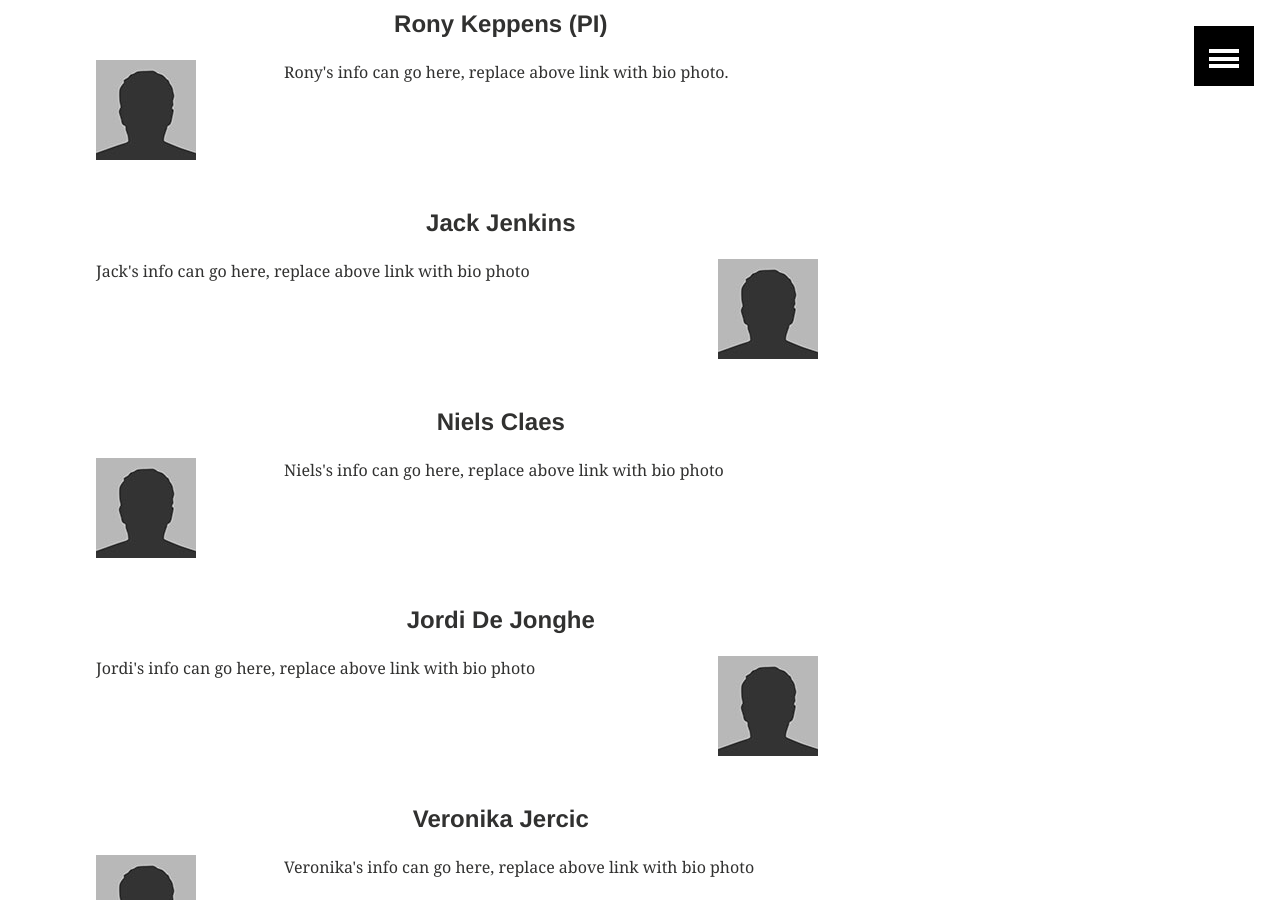
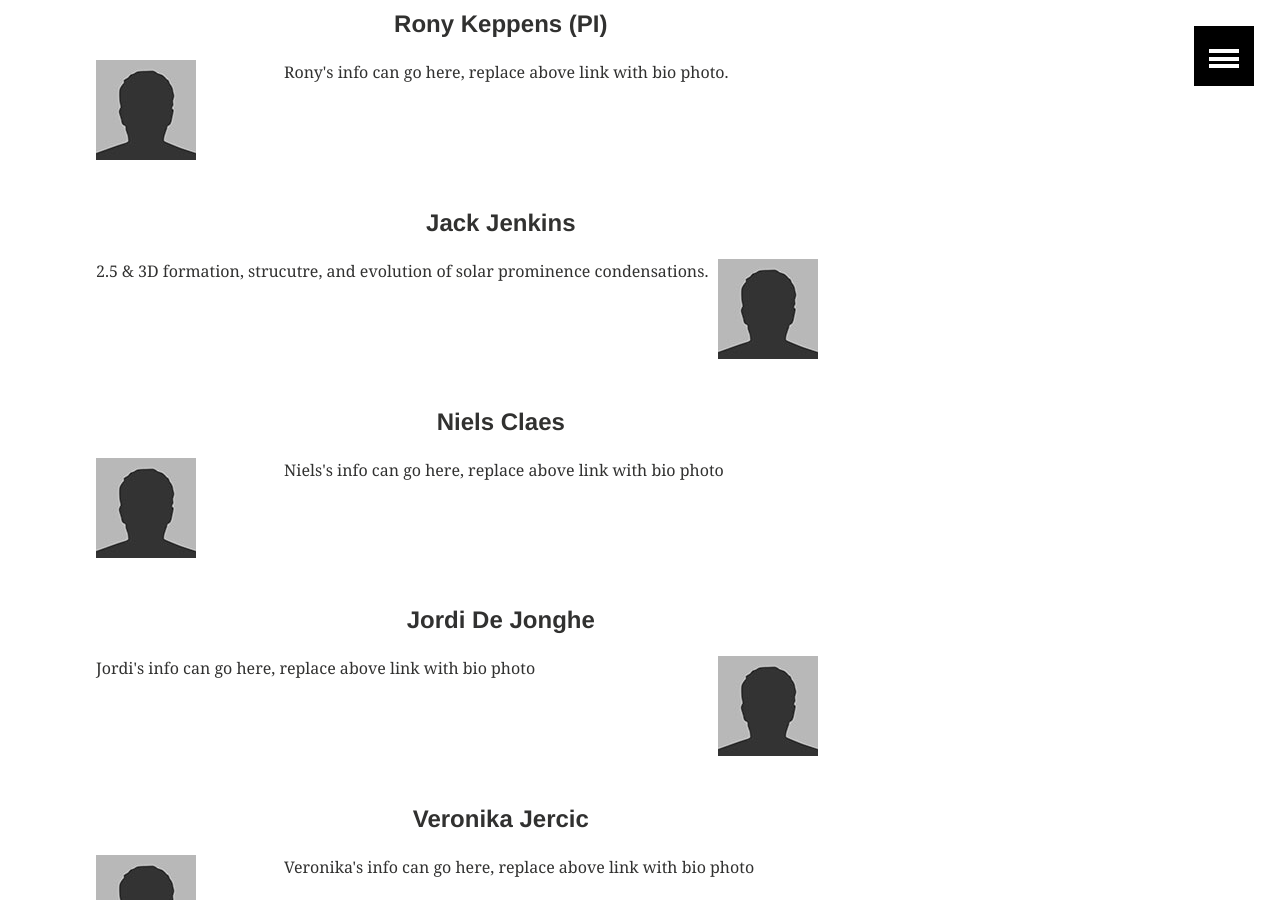
Before and after one commit to erc-prominent/erc-prominent.github.io, a Jekyll site: the page built from team/index.md, in a window 1280 px wide and 900 px high, scrolled down 310 px. Built offline with Jekyll 4.4.1, drawn with Linux system fonts in a browser that asks for light colours.

Commit message:
Edit of description for Jack

```diff
--- a/team/index.md
+++ b/team/index.md
@@ -23,7 +23,7 @@ share: false
     <a href="jackjenkins"><img src="{{ site.url }}/images/bio-photo.jpg"></a>
   </li>
 
-  Jack's info can go here, replace above link with bio photo
+  2.5 & 3D formation, strucutre, and evolution of solar prominence condensations.
 
 </ul>
 
```
